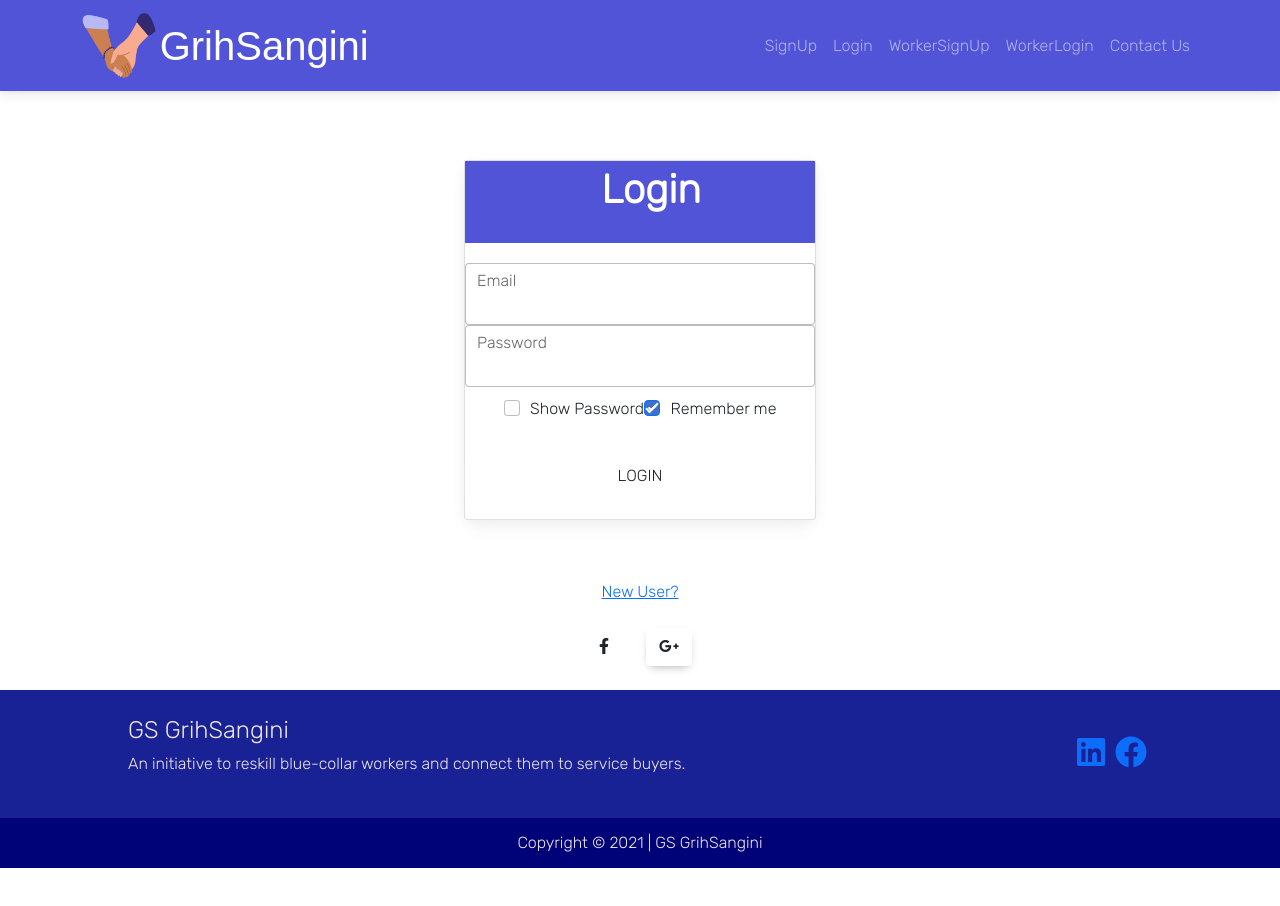
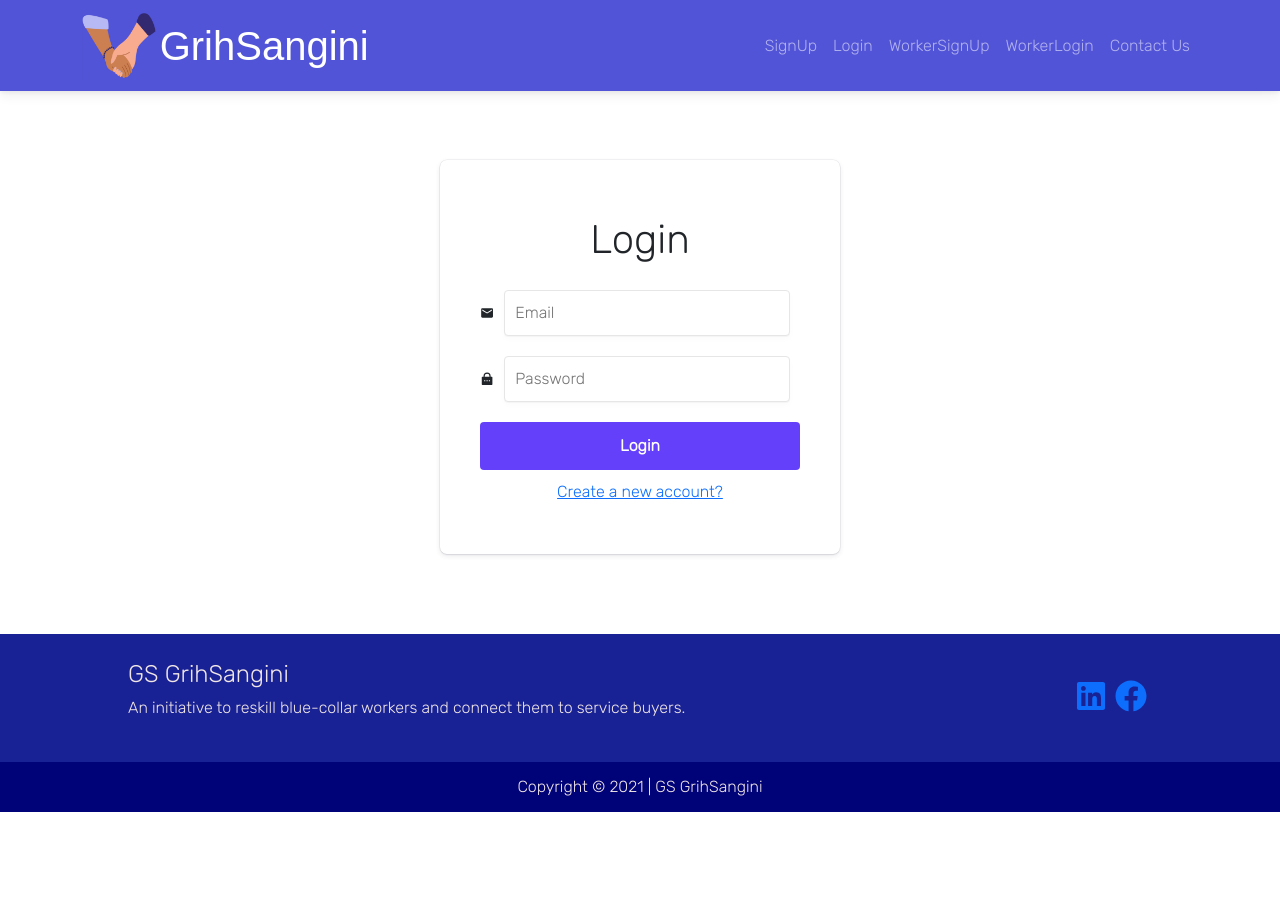
Before and after one commit to KaizenGirl1111/GSGrihSangini, a React (Create React App) app: page /Login in a window 1280 px wide. Shown: the top 906 px of the page. Before the commit the page ends 868 px from the top, so only its background shows below. Built offline with nearby package versions, Linux system fonts and the light colour scheme; a web font is replaced by a local one.

Commit message:
UI of login page modified

```diff
--- a/package.json
+++ b/package.json
@@ -4,11 +4,14 @@
   "private": true,
   "homepage": "https://simsam0502.github.io",
   "dependencies": {
+    "@emotion/react": "^11.9.0",
     "@fortawesome/fontawesome-svg-core": "^1.2.36",
     "@fortawesome/free-brands-svg-icons": "^5.15.4",
     "@fortawesome/free-regular-svg-icons": "^5.15.4",
     "@fortawesome/free-solid-svg-icons": "^5.15.4",
     "@fortawesome/react-fontawesome": "^0.1.17",
+    "@mui/icons-material": "^5.6.2",
+    "@popperjs/core": "^2.11.5",
     "@testing-library/jest-dom": "^5.15.0",
     "@testing-library/react": "^11.2.7",
     "@testing-library/user-event": "^12.8.3",
@@ -18,6 +21,7 @@
     "react": "^17.0.2",
     "react-bootstrap": "^2.0.2",
     "react-dom": "^17.0.2",
+    "react-icons": "^4.3.1",
     "react-router-dom": "^6.2.2",
     "react-scripts": "4.0.3",
     "sass": "^1.49.9",
--- a/src/Components/App/Login.jsx
+++ b/src/Components/App/Login.jsx
@@ -1,120 +1,56 @@
-import React from "react";
+import React, { Fragment, useState } from "react";
 import "./login.css";
+import { Link } from "react-router-dom";
 import NavigationBar from "./NavigationBar/NavigationBar";
 import Footer from "./Footer/Footer";
-import {
-  MDBInput,
-  MDBCol,
-  MDBRow,
-  MDBCheckbox,
-  MDBBtn,
-  MDBIcon,
-} from "mdb-react-ui-kit";
-import { Link } from "react-router-dom";
+import {MdEmail} from "react-icons/md"
+import {RiLockPasswordFill} from "react-icons/ri"
 
-function Signup() {
-  const [visible, setVisible] = React.useState(false);
-  const [email, setEmail] = React.useState("");
-  const [password, setPassword] = React.useState("");
+function Login() {
+  const [email, setEmail] = useState("");
+  const [password, setPassword] = useState("");
 
-  function handleSubmit() {
-    console.log(email);
-    console.log(password);
+  async function handleSubmit(e) {
+    e.preventDefault();
     //code here
+
   }
+
   return (
-    <>
+    <Fragment>
       <NavigationBar />
-      <form
-        style={{
-          width: "22rem",
-          alignItems: "center",
-          justifyContent: "center",
-          margin: "auto",
-          paddingTop: "100px",
-        }}
-      >
-        <div className="card">
-          <div className="block">
-            <h1 className="heading text-center mb-4">
-              <b>Login</b>
-            </h1>
-          </div>
+      <form className="login_form" onSubmit={handleSubmit}>
+        <h1 className="login_heading">Login</h1>
 
-          <MDBInput
-            className="mb-4"
+        <div className="input_element">
+        <MdEmail/>
+          <input
             type="email"
-            id="form2Example1"
-            label="Email"
+            value={email}
             onChange={(e) => setEmail(e.target.value)}
+            placeholder="Email"
+            autoComplete="on"
           />
-          <MDBInput
-            className="mb-4"
-            type={visible ? "text" : "password"}
-            id="form2Example2"
+        </div>
+
+        <div className="input_element">
+        <RiLockPasswordFill/>
+          <input
+            type="password"
+            value={password}
             onChange={(e) => setPassword(e.target.value)}
-            label="Password"
+            placeholder="Password"
           />
-          <div className="rem">
-            <MDBRow className="mb-4">
-              <MDBCol className="d-flex justify-content-center">
-                <MDBCheckbox
-                  id="form2Example3"
-                  label="Show Password"
-                  onChange={() => setVisible(!visible)}
-                />
-                <MDBCheckbox
-                  id="form2Example3"
-                  label="Remember me"
-                  defaultChecked
-                />
-              </MDBCol>
-            </MDBRow>
-          </div>
-          <MDBBtn
-            type="submit"
-            className="mb-4"
-            block
-            color="white"
-            onClick={handleSubmit}
-          >
-            Login
-          </MDBBtn>
         </div>
-        <Link
-          to="/signup"
-          style={{ display: "flex", justifyContent: "center" }}
-        >
-          New User?
+
+        <button type="submit">Login</button>
+        <Link to="/signup" className="registerlink">
+          Create a new account?
         </Link>
-
-        <div className="text-center">
-          <div className="row my-4 d-flex justify-content-center">
-            <div>
-              <MDBBtn
-                type="button"
-                color="white"
-                rounded
-                className="mr-md-4 z-depth-1a"
-              >
-                <MDBIcon fab icon="facebook-f" className="blue-text " />
-              </MDBBtn>
-
-              <MDBBtn
-                type="button"
-                color="#000278 #192294 #5254D8 #B7B9F4"
-                rounded
-                className="mr-md-4 z-depth-1a"
-              >
-                <MDBIcon fab icon="google-plus-g" className="blue-text" />
-              </MDBBtn>
-            </div>
-          </div>
-        </div>
       </form>
-      <Footer />
-    </>
+      <Footer/>
+    </Fragment>
   );
 }
 
-export default Signup;
+export default Login;
--- a/src/Components/App/login.css
+++ b/src/Components/App/login.css
@@ -1,16 +1,72 @@
-.block {
-  margin-bottom: 20px;
-  padding: 5px;
-  background-color: #5254d8;
-  font-weight: bold;
-}
-.rem {
-  margin: 10px;
-}
-.text-center {
-  padding-left: 22px;
+.login_heading {
+  margin: 1rem auto;
 }
 
-.heading {
+.login_form {
+  width: 400px;
+  display: flex;
+  flex-direction: column;
+  justify-content: flex-start;
+  margin: 15vh auto 2vh;
+  box-shadow: 0px 0px 0px 0.5px rgba(50, 50, 93, 0.1),
+    0px 2px 5px 0px rgba(50, 50, 93, 0.1), 0px 1px 1.5px 0px rgba(0, 0, 0, 0.07);
+  border-radius: 7px;
+  padding: 40px;
+  margin-top: 160px;
+  margin-bottom: 80px;
+}
+
+.input_element {
+  display: flex;
+  flex-direction: row;
+  align-items: center;
+}
+
+.login_form input {
+  font-size: 1rem;
+  width: 100%;
+  margin: 10px;
+  padding: 10px;
+  border: 1px solid #e6e6e6;
+  border-radius: 4px;
+  box-shadow: 0px 1px 1px rgb(0 0 0 / 3%), 0px 3px 6px rgb(0 0 0 / 2%);
+  background-color: white;
+}
+
+.login_form > button {
+  padding: 12px 0px;
+  margin-top: 10px;
+  border: none;
+  border-radius: 4px;
   color: white;
+  font-size: 1rem;
+  font-weight: 600;
+  background-color: rgb(101, 64, 250);
+  cursor: pointer;
 }
+
+.login_form > button:hover {
+  transform: scale(1.02);
+}
+
+.message_container {
+  display: flex;
+  flex-direction: column;
+  width: 300px;
+  align-items: center;
+  justify-content: center;
+  text-align: center;
+  margin: 20px auto;
+}
+
+@media screen and (max-width: 500px) {
+  .login_form {
+    width: 80vw;
+    padding: 20px;
+  }
+}
+
+.registerlink {
+  padding: 10px;
+  text-align: center;
+}
```
Also changed, not shown: 1 other file (tests, documents, lock files or other folders).
